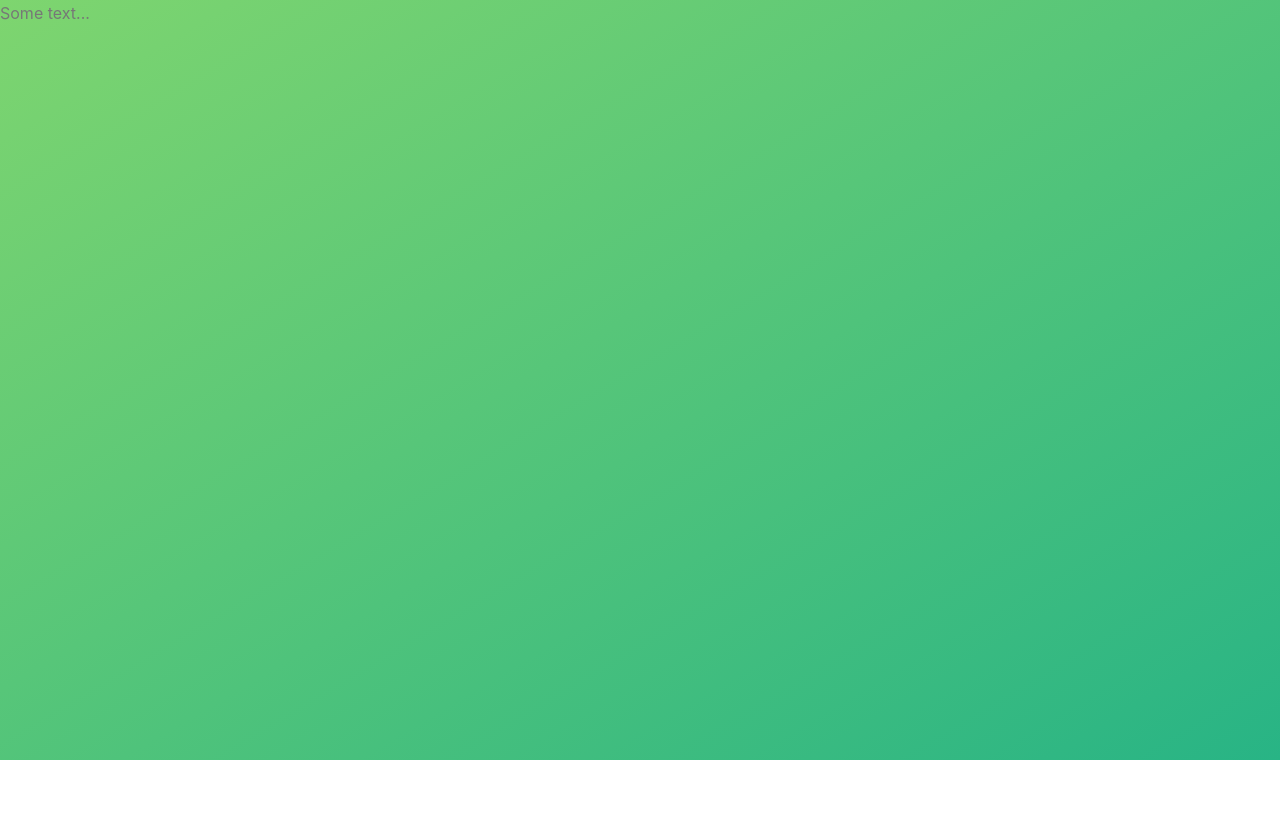
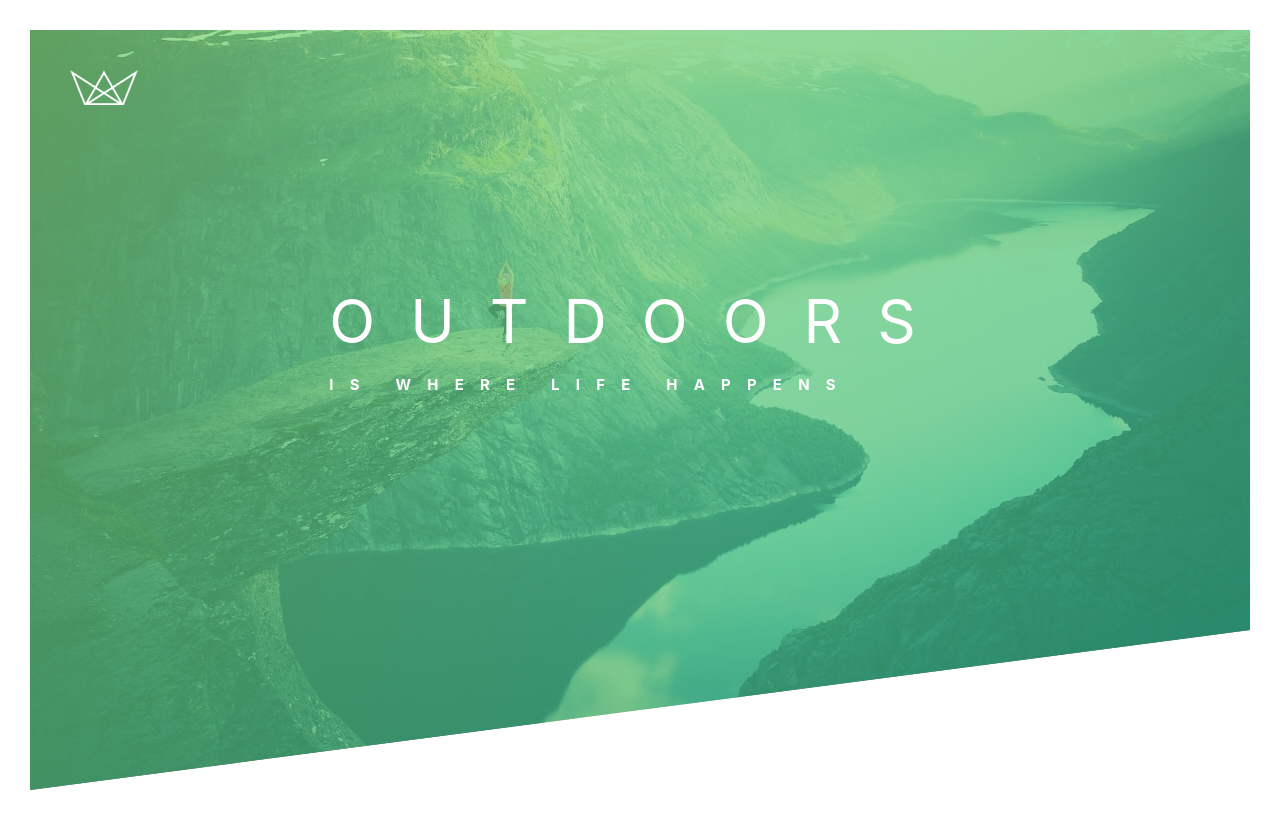
Before and after one commit to Pioneer18/Natours-React, a React (Create React App) app: page / in a window 1280 px wide. Built offline with nearby package versions, Linux system fonts and the light colour scheme.

Commit message:
updated the header of the application

```diff
--- a/src/Components/Header/Header.css
+++ b/src/Components/Header/Header.css
@@ -1,6 +1,78 @@
 .header {
     height: 95vh;
-    background-image: linear-gradient(to right bottom, #7ed56f, #28b485) ,url('../../Images/hero.jpg');
+    background-image: linear-gradient(
+        to right bottom,
+        #7ed56fb4,
+        #28b485b4),
+        url('../../Images/hero.jpg');
     background-size: cover; /* will always try to fit the viewport or element selected to cover*/
     background-position: top;
+
+    /**
+     * specify a polygon in which the element will be visible; top left then clockwise
+     * polygon( x y, x y, x y, x y)
+    */
+    clip-path: polygon(0% 0%, 100% 0%, 100% 75vh, 0% 100%);
+    position: relative; /* The reference for the logo-box*/
 }
+
+.logo-box {
+    position: absolute; /* relative to the header*/
+    top: 40px;
+    left: 40px;
+}
+
+.logo {
+    height: 35px; /* the width will be auto figured out*/
+}
+
+.text-box {
+    position: absolute;
+    top: 40%;
+    left: 50%;
+    transform: translate(-50%, -50%); /* translate the center of the object to it's 'position'*/
+}
+
+ .heading-primary {
+    color: #fff;
+    text-transform: uppercase;
+ }
+
+ .heading-primary-main {
+    display: block;
+    font-size: 60px;
+    font-weight: 400;
+    letter-spacing: 35px;
+
+    animation-name: moveInLeft;
+    animation-duration: 1.5s;
+    animation-timing-function: ease-out; /* the animation will start fast and then slow down*/
+
+    /*
+    animation-iteration-count: 3;
+    animation-delay: 3s;
+    */
+ }
+
+ .heading-primary-sub {
+    display: block;
+    font-size: 15px;
+    font-weight: 700;
+    letter-spacing: 16.2px;
+ }
+
+ @keyframes moveInLeft {
+     0% {
+        opacity: 0;
+        transform: translateX(-100px);
+     }
+
+     55% {
+        transform: translateX(20px)
+     }
+
+     100% {
+        opacity: 1;
+        transform: translateX(0px)
+     }
+ }
--- a/src/Components/Header/Header.js
+++ b/src/Components/Header/Header.js
@@ -1,9 +1,23 @@
 import React from 'react'
 import './Header.css'
+import logo from '../../Images/logo-white.png'
 
 const Header = props => (
     <React.Fragment>
-        <header className="header">Some text...</header>
+        <header className="header">
+            {/*  An image should have a block level container, which can be more easily placed where it needs to be */}
+            <div className="logo-box">
+                <img src={logo} alt="Logo" className="logo"></img>
+            </div>
+
+            <div className="text-box">
+                <h1 className="heading-primary">
+                    <span className="heading-primary-main">Outdoors</span>
+                    <span className="heading-primary-sub">is where life happens</span>
+                </h1>
+            </div>
+
+        </header>
     </React.Fragment>
 );
 
--- a/src/index.css
+++ b/src/index.css
@@ -1,7 +1,9 @@
 @import url('https://fonts.googleapis.com/css2?family=Lato:ital@1&family=Roboto:wght@400;700&display=swap');
 
+/* body element contains the entire webpage*/
 body {
   margin: 0;
+  padding: 30px;
   font-family: -apple-system, BlinkMacSystemFont, 'Lato', 'Segoe UI', 'Roboto', 'Oxygen',
     'Ubuntu', 'Cantarell', 'Fira Sans', 'Droid Sans', 'Helvetica Neue',
     sans-serif;
```
